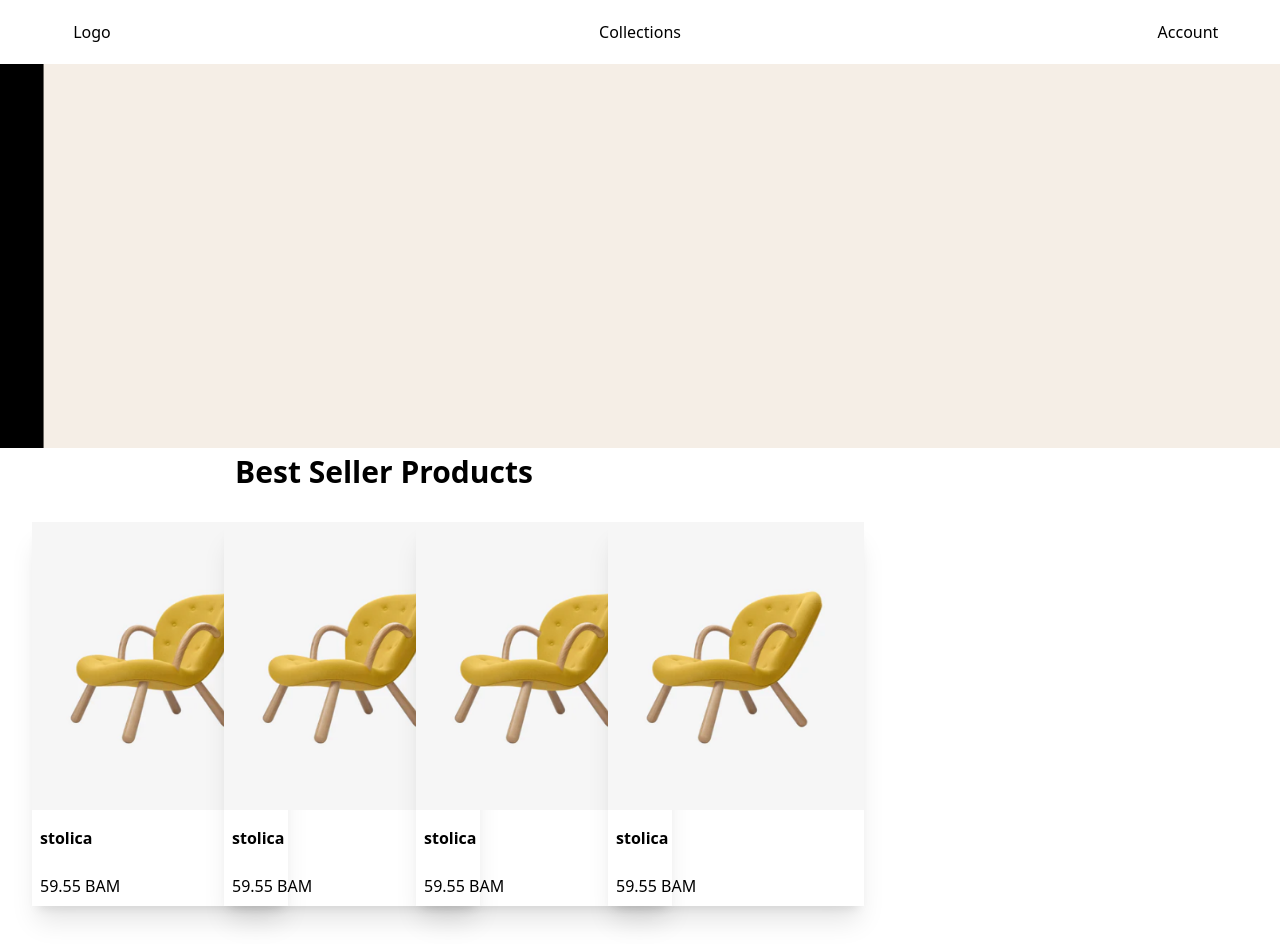
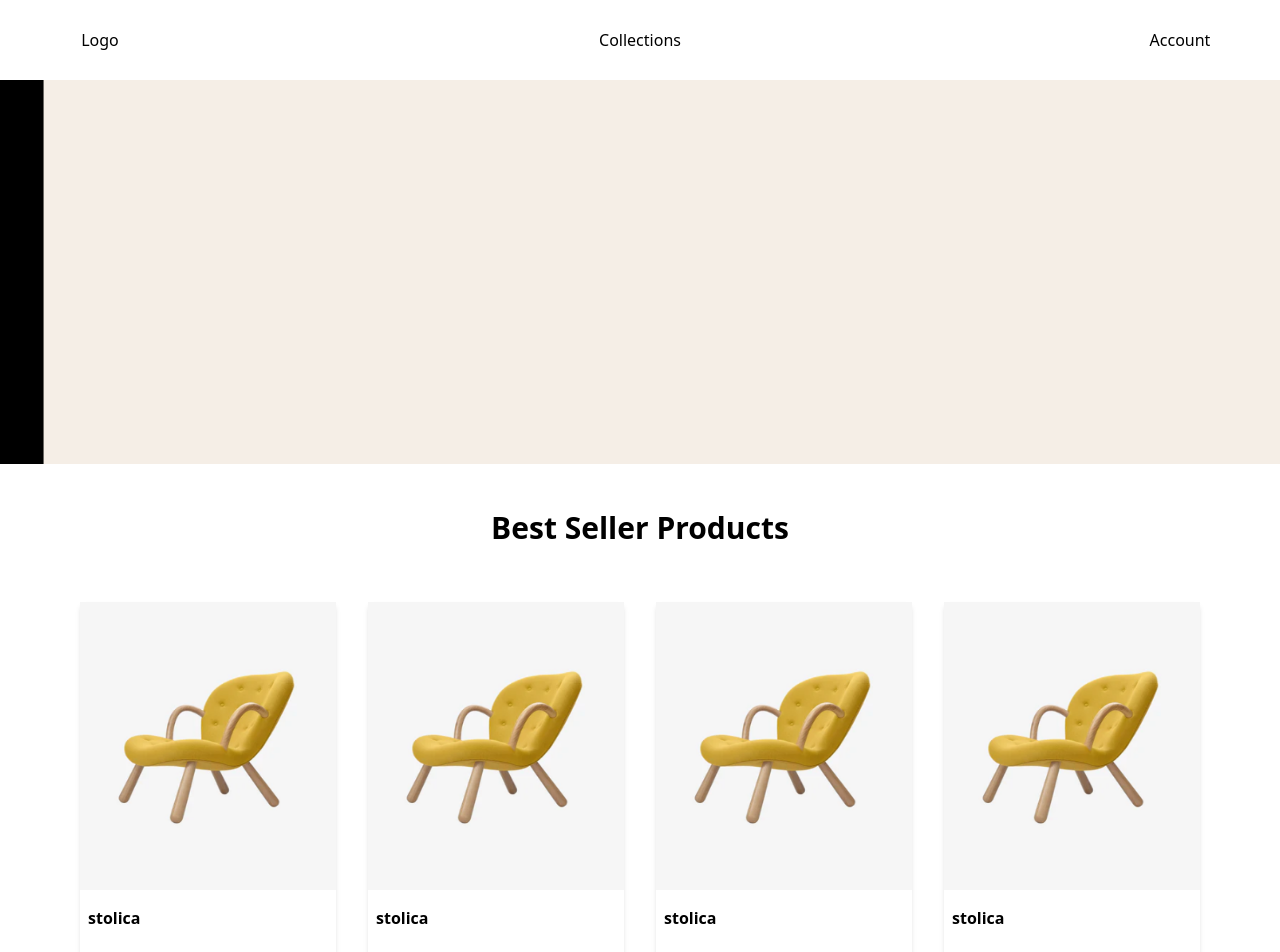
Before and after one commit to pavleCeranic/ormar, a React (Create React App) app in the folder myapp/: page / in a window 1280 px wide. Shown: the top 952 px of the page. Built offline with nearby package versions, Linux system fonts and the light colour scheme.

Commit message:
[003] fixes in home, app card, carousel, bestseller components

```diff
--- a/myapp/src/App.js
+++ b/myapp/src/App.js
@@ -7,7 +7,7 @@ import Heading from './Heading.js';
 
 function App() {
 	return (
-		<div className='overflow-x-hidden'>
+		<div className='flex flex-col overflow-x-hidden' >
 			<BrowserRouter>
 				<Heading />
 				<Routes>
--- a/myapp/src/BestSellerContainer.js
+++ b/myapp/src/BestSellerContainer.js
@@ -16,8 +16,8 @@ const BestSellerContainer = () => {
 	]
 
 	return (
-		<div className='flex flex-col w-3/5 justify-center content-center'>
-			<h1 className='flex justify-center text-3xl font-bold'>Best Seller Products</h1>
+		<div className='flex flex-col justify-center items-center'>
+			<h1 className='flex justify-center text-3xl font-bold m-10'>Best Seller Products</h1>
 			<div className='grid grid-cols-4'>
 				{items.map((item, index) => (
 					<Card key={index} label={item.label} price={item.price}/>
--- a/myapp/src/Card.js
+++ b/myapp/src/Card.js
@@ -4,7 +4,7 @@ import img from './stolica_placeholder.png'
 const Card = (props) => {
 
 	return (
-		<div className={'flex flex-col justify-between h-96 w-64 m-8 shadow-xl cursor-pointer hover:shadow-sm hover:mt-5 transition-all duration-600 ease-in-out '}>
+		<div className={'flex flex-col justify-between h-96 w-64 m-4 shadow-md cursor-pointer hover:shadow-2xl hover:mt-2 hover:contrast-125 transition-all duration-600 ease-in-out'}>
 			<div className='h-3/4 w-64 bg-myColorBrown'>
 				<img className='h-full w-full' src={img} alt="Description of the image" />
 			</div>
--- a/myapp/src/CarouselContainer.js
+++ b/myapp/src/CarouselContainer.js
@@ -3,16 +3,17 @@ import Slider from 'react-slick';
 import 'slick-carousel/slick/slick.css';
 import 'slick-carousel/slick/slick-theme.css';
 
-const Carousel = () => {
+const CarouselContainer = () => {
 
 	const settings = {
 		infinite: true,
 		speed: 1500,
 		slidesToShow: 1,
 		slidesToScroll: 1,
-		adaptiveHeight: true,
+		adaptiveHeight: false,
 		autoplay: true,
 		autoplaySpeed: 4333,
+		variableHeight: true
 	};
 
 	const placeholders = [
@@ -23,7 +24,7 @@ const Carousel = () => {
 	]
 
 	return (
-		<div className='h-3/5 w-full'>
+		<div className=''>
 			<Slider {...settings}>
 				{placeholders.map((placeholder, index) => (
 					<div key={index} className={`${placeholder} h-96 w-full`}>
@@ -34,4 +35,4 @@ const Carousel = () => {
 	);
 };
 
-export default Carousel;
+export default CarouselContainer;
--- a/myapp/src/Heading.js
+++ b/myapp/src/Heading.js
@@ -4,11 +4,11 @@ import { Link } from 'react-router-dom';
 function Heading() {
 	return (
 		<div className='w-full flex justify-between shadow-xl'>
-			<Link to="/" className='self-center text-center m-5 w-36'>
+			<Link to="/" className='self-center text-center m-7 w-36'>
 				Logo
 			</Link>
 			<Menu label="Collections" items={['Item 1', 'Item 2', 'Item 3']} />
-			<Link to="/account" className='self-center text-center m-5 w-36 hover:font-bold transition-all duration-200 ease-in-out'>
+			<Link to="/account" className='self-center text-center m-7 w-36 hover:font-bold transition-all duration-200 ease-in-out'>
 				Account
 			</Link>
 		</div>
@@ -18,7 +18,7 @@ function Heading() {
 const Menu = ({ label, items }) => {
 	return (
 		<div className="self-center relative group">
-			<span className="text-center m-5 w-36 hover:font-bold transition-all duration-200 ease-in-out">
+			<span className="text-center m-7 w-36 hover:font-bold transition-all duration-200 ease-in-out">
 				{label}
 			</span>
 			<div className="hidden group-hover:block absolute z-10 bg-white p-2 mt-2 space-y-2 shadow">
--- a/myapp/src/Pages/Home.js
+++ b/myapp/src/Pages/Home.js
@@ -6,7 +6,7 @@ import CarouselContainer from '../CarouselContainer.js';
 function Home() {
 
 	return (
-		<div className='flex flex-col items-center'>
+		<div className=''>
 			<CarouselContainer />
 			<BestSellerContainer />
 		</div>
```
